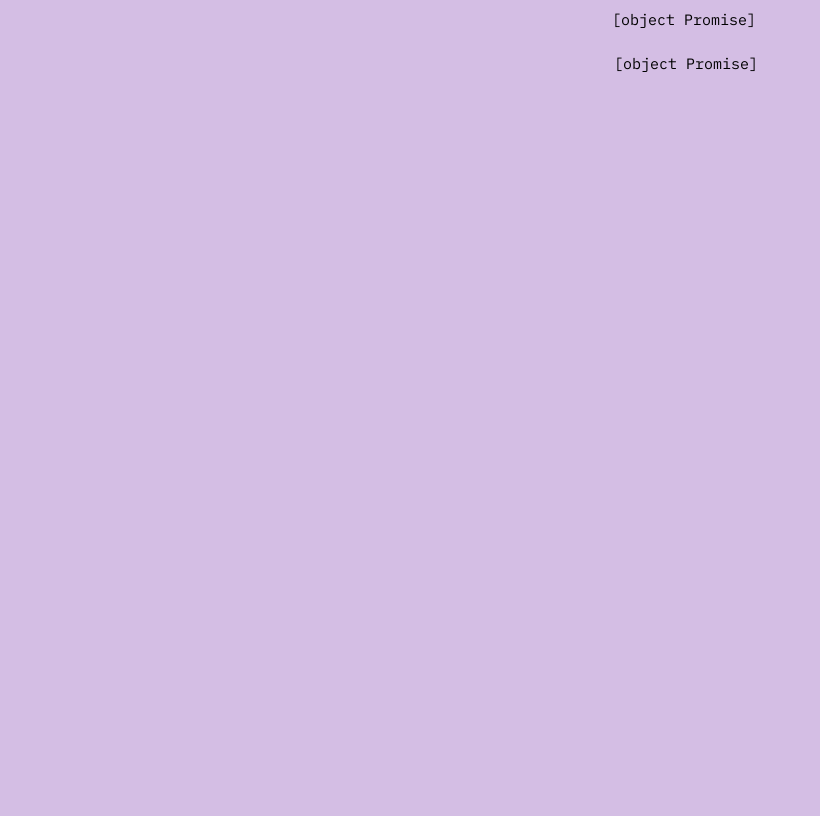
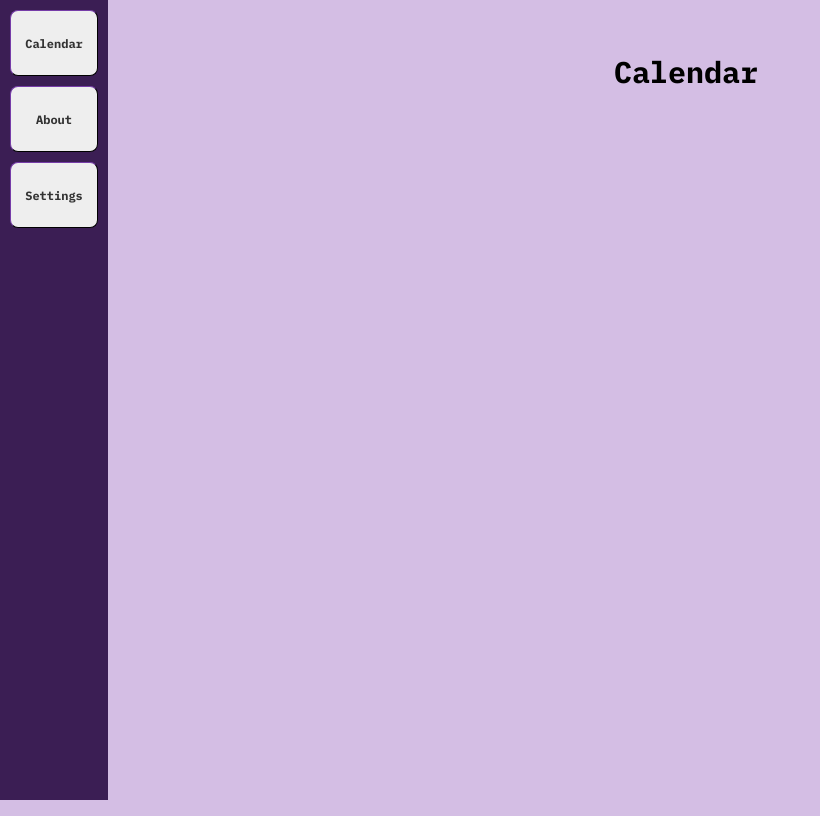
Before and after one commit to puksh/kalendarz, a Vue app: page / in a window 1280 px wide. Shown: the whole page, without its empty margins (0-820 px from the left). Built offline with nearby package versions, Linux system fonts and the light colour scheme.

Commit message:
fix: Sidebar and components now load up correctly

```diff
--- a/src/App.vue
+++ b/src/App.vue
@@ -10,13 +10,22 @@
 </template>
 
 <script>
+import { defineAsyncComponent } from "vue";
 export default {
   name: "VueCalendar",
   components: {
-    CalendarComponent: () => import("./components/CalendarComponent.vue"),
-    SideBarComponent: () => import("./components/SideBarComponent.vue"),
-    AboutComponent: () => import("./components/AboutComponent.vue"),
-    SettingsComponent: () => import("./components/SettingsComponent.vue"),
+    CalendarComponent: defineAsyncComponent(() =>
+      import("./components/CalendarComponent.vue")
+    ),
+    SideBarComponent: defineAsyncComponent(() =>
+      import("./components/SideBarComponent.vue")
+    ),
+    AboutComponent: defineAsyncComponent(() =>
+      import("./components/AboutComponent.vue")
+    ),
+    SettingsComponent: defineAsyncComponent(() =>
+      import("./components/SettingsComponent.vue")
+    ),
   },
   data() {
     return {
--- a/src/components/SideBarComponent.vue
+++ b/src/components/SideBarComponent.vue
@@ -1,7 +1,7 @@
 <template>
   <aside class="sidebar">
     <button @click="navigateTo('CalendarComponent')" class="sidebar-button">
-      Collection
+      Calendar
     </button>
     <button @click="navigateTo('AboutComponent')" class="sidebar-button">
       About
@@ -39,7 +39,7 @@ export default {
 }
 
 .sidebar-button {
-  background-color: #ffeed5;
+  background-color: #eeeeee;
   color: #333;
   height: 66px;
   padding: 10px;
@@ -49,6 +49,7 @@ export default {
   border-color: #3b1e54;
   border-width: 1px;
   transition: all 0.3s ease;
+  font-weight: bold;
 }
 .sidebar-button:hover {
   background-color: #9b7ebd;
```
